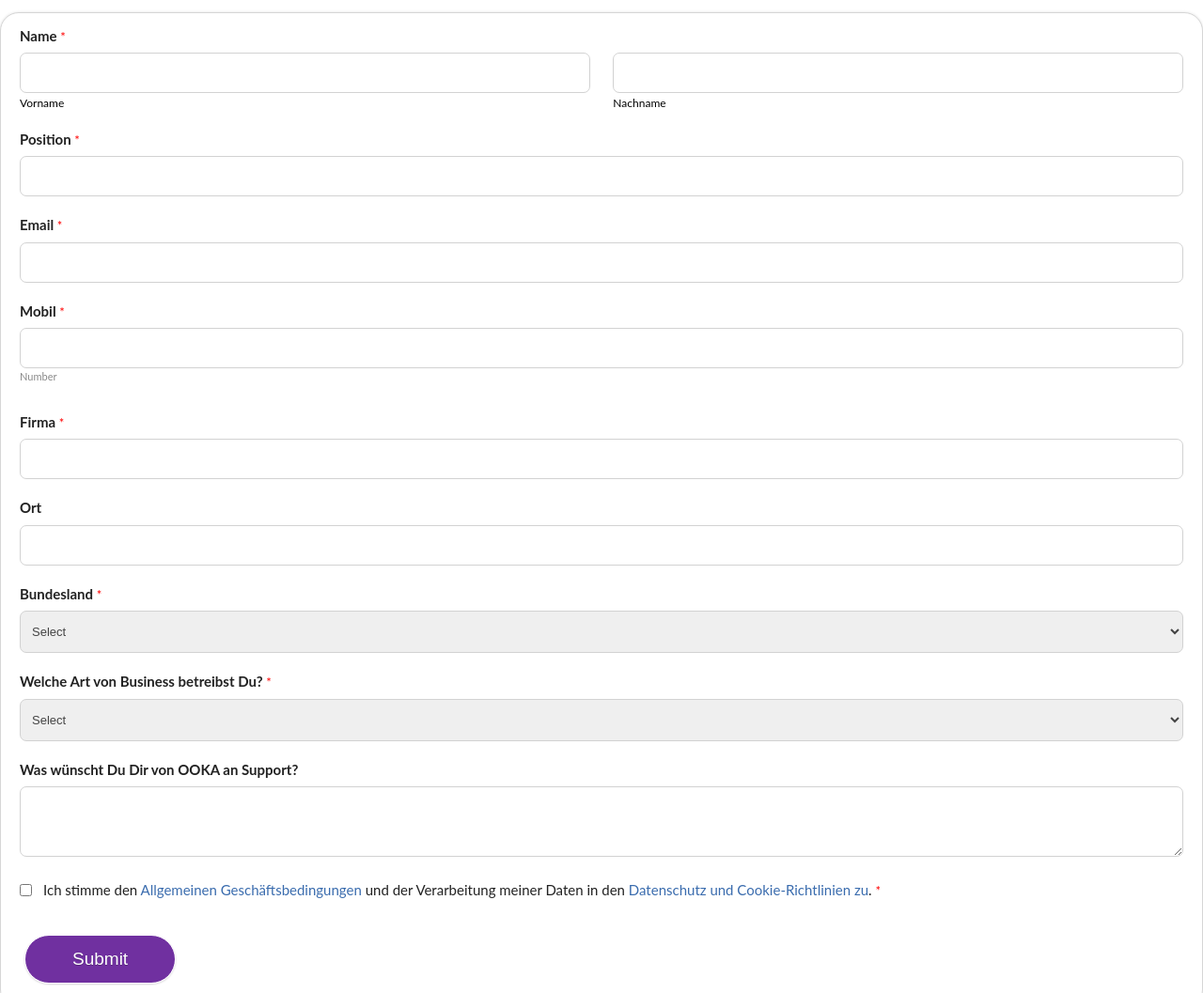
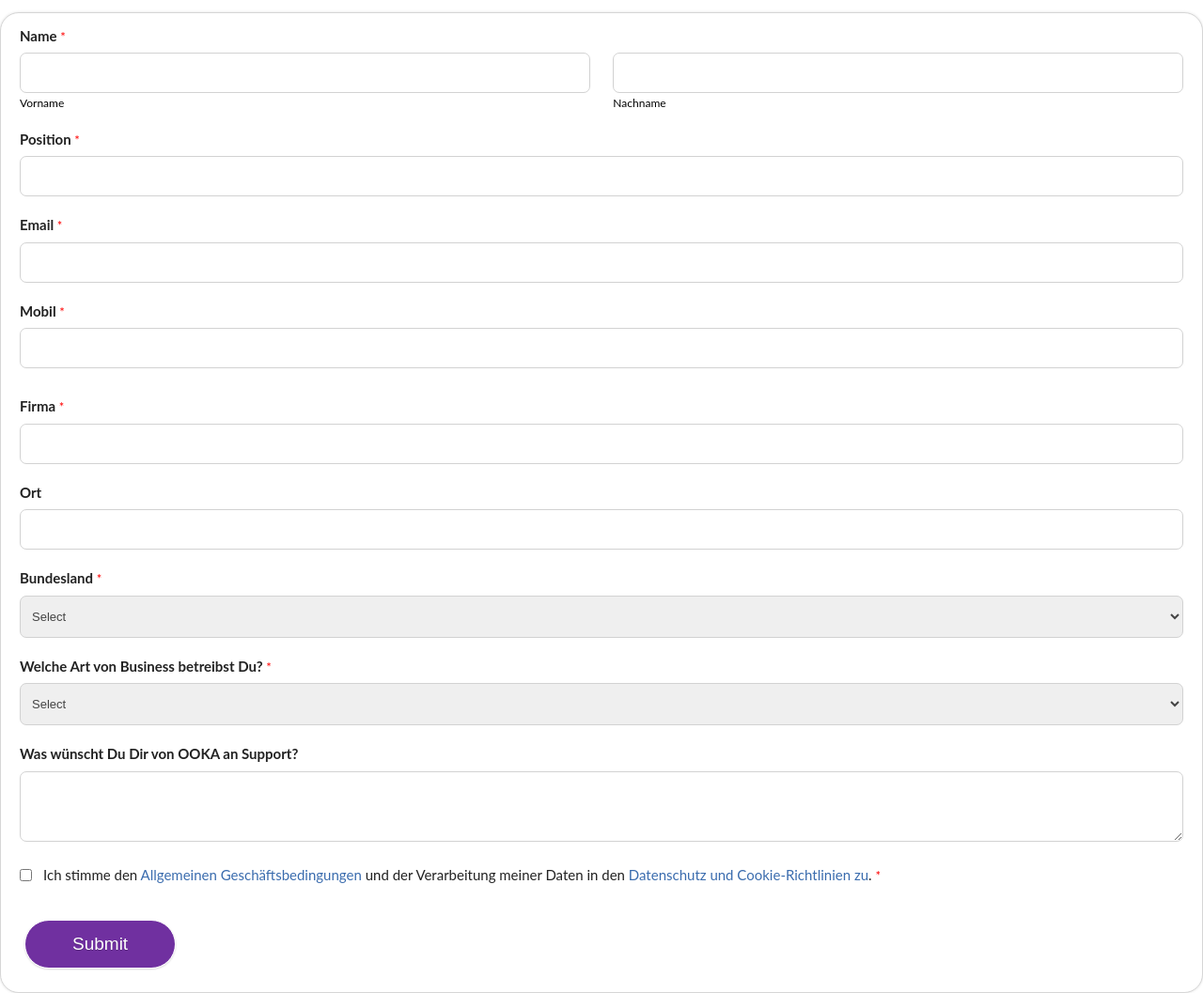
Before and after one commit to 3liGlobal/Zoho-EU-Contact-Us-Retail-DE-Form, a plain HTML site: page index.html in a window 1280 px wide. Shown: the top 1057 px of the page at 94% size. Drawn offline with Linux system fonts and the light colour scheme.

Commit message:
Update index.html

```diff
--- a/index.html
+++ b/index.html
@@ -160,7 +160,6 @@
                         phoneFormatType="1"
                         placeholder=""
                       />
-                      <label>Number</label>
                     </span>
                     <div class="zf-clearBoth"></div>
                   </div>
```
